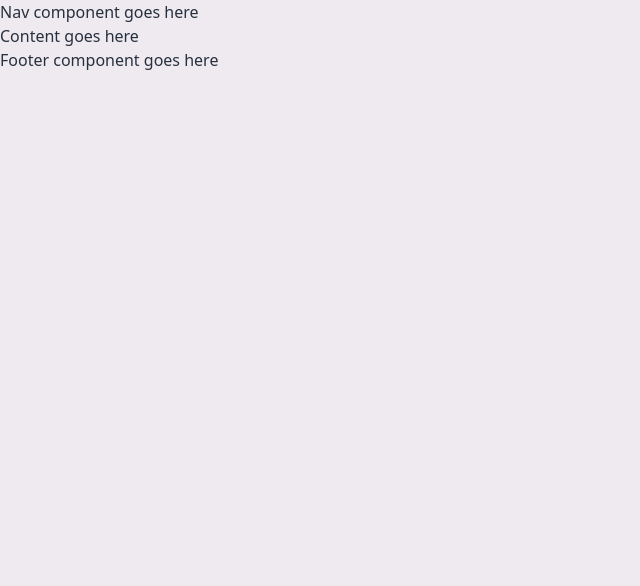
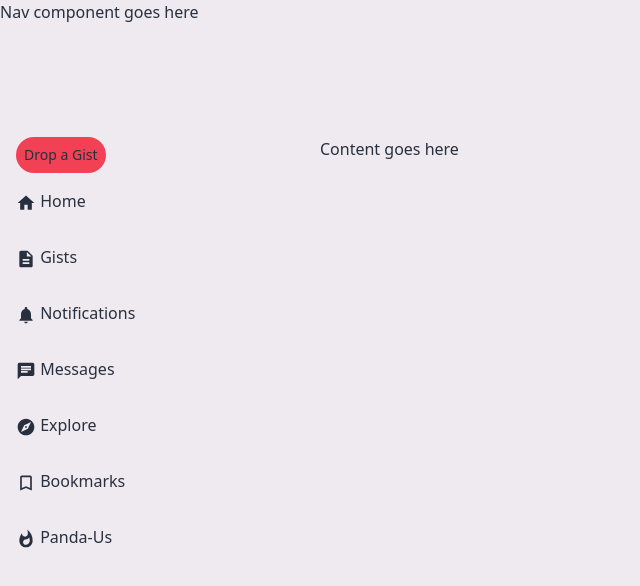
Before and after one commit to Alabs02/sitywatch-mirror, a Next.js app: page / in a window 1280 px wide. Shown: the top 586 px of the page, without its empty margins (0-640 px from the left). Built offline with nearby package versions, Linux system fonts and the light colour scheme.

Commit message:
test layout

```diff
--- a/package.json
+++ b/package.json
@@ -9,6 +9,9 @@
     "lint": "next lint"
   },
   "dependencies": {
+    "@emotion/react": "^11.11.4",
+    "@emotion/styled": "^11.11.5",
+    "@mui/icons-material": "^5.15.15",
     "animate.css": "^4.1.1",
     "axios": "^1.6.8",
     "clsx": "^2.1.0",
--- a/src/layouts/app/Footer.tsx
+++ /dev/null
@@ -1,15 +0,0 @@
-import React, { Fragment, FC } from "react"
-import clsx from "clsx"
-
-// TYPES
-import { TFooterprops } from "@/types"
-
-const Footer: FC<TFooterprops> = ({ children, className }) => {
-  return (
-    <Fragment>
-      <footer className={clsx("", className)}>{children}</footer>
-    </Fragment>
-  )
-}
-
-export default Footer;
--- a/src/layouts/app/Header.tsx
+++ b/src/layouts/app/Header.tsx
@@ -7,8 +7,8 @@ import { THeaderprops } from "@/types"
 
 const Header: FC<THeaderprops> = ({ children, className }) => {
   return (
-    <Fragment>
-      <header className={clsx("", className)}>{children}</header>
+    <Fragment >
+      <header className={clsx("h-[137px]", className)}>{children}</header>
     </Fragment>
   )
 }
--- /dev/null
+++ b/src/layouts/app/SidePane.css
@@ -0,0 +1,45 @@
+.sideNav {
+  position: fixed;
+  top: 0;
+  left: 0;
+  width: 200px;
+  height: 100vh;
+  background-color: #f5f5f5;
+  transition: transform 0.3s ease-in-out;
+  transform: translateX(-100%);
+}
+
+.sideNav.open {
+  transform: translateX(0); /* Slide in when open */
+}
+
+.toggleBtn {
+  display: flex;
+  justify-content: center;
+  align-items: center;
+  padding: 1rem;
+  background-color: #eee;
+  border: none;
+  cursor: pointer;
+}
+
+.navList {
+  list-style: none;
+  padding: 0;
+  margin: 0;
+}
+
+.navItem {
+  padding: 1rem;
+  border-bottom: 1px solid #ddd;
+}
+
+.navLink {
+  text-decoration: none;
+  color: #333;
+  display: block;
+}
+
+.navLink:hover {
+  background-color: #eee;
+}
--- /dev/null
+++ b/src/layouts/app/SidePane.tsx
@@ -0,0 +1,69 @@
+import React, { useState } from "react"
+import Link from "next/link"
+
+// Assuming Material UI icons are imported elsewhere in your project
+import HomeIcon from "@mui/icons-material/Home"
+import GistsIcon from "@mui/icons-material/Description" // Using DescriptionIcon as an alternative
+import ExploreIcon from "@mui/icons-material/Explore"
+import NotificationsIcon from "@mui/icons-material/Notifications"
+import ChatIcon from "@mui/icons-material/Chat"
+import MenuOpenIcon from "@mui/icons-material/MenuOpen"
+import BookmarkBorderIcon from "@mui/icons-material/BookmarkBorder"
+import PandaHeadIcon from "@mui/icons-material/Whatshot"
+
+interface SidePaneProps {
+  children?: React.ReactNode
+  isOpen?: boolean
+  initialIsOpen?: boolean
+  className?: string
+}
+
+interface SideNavItem {
+  href: string
+  label: string
+  icon: React.ComponentType<any> // Type for Material UI icon component
+}
+
+const SidePane: React.FC<SidePaneProps> = ({
+  children,
+  isOpen = false,
+  initialIsOpen = false,
+  className,
+}) => {
+  const [internalIsOpen, setInternalIsOpen] = useState(initialIsOpen)
+
+  const toggleSideNav = () => setInternalIsOpen(!isOpen)
+
+  const navItems: SideNavItem[] = [
+    { href: "/", label: "Home", icon: HomeIcon },
+    { href: "/gists", label: "Gists", icon: GistsIcon },
+    { href: "/notifications", label: "Notifications", icon: NotificationsIcon },
+    { href: "/messages", label: "Messages", icon: ChatIcon },
+    { href: "/explore", label: "Explore", icon: ExploreIcon },
+    { href: "/bookmarks", label: "Bookmarks", icon: BookmarkBorderIcon },
+    { href: "/panda-us", label: "Panda-Us", icon: PandaHeadIcon },
+  ]
+
+  return (
+    <nav className={`w-[310px] px-2 sm:px-4 ${className} ${internalIsOpen ? "open" : ""}`}>
+      <button className="toggleBtn rounded-full bg-primary-500 text-sm p-2" onClick={toggleSideNav}>
+        Drop a Gist
+      </button>
+      <ul className="navList">
+        {navItems.map((item) => (
+          <li key={item.label} className="navItem py-4">
+            <Link href={item.href} legacyBehavior>
+              <a className="navLink">
+                <item.icon fontSize="small" />{" "}
+                {item.label}
+              </a>
+            </Link>
+          </li>
+        ))}
+      </ul>
+      {children}
+    </nav>
+  )
+}
+
+export default SidePane
--- a/src/layouts/app/index.ts
+++ b/src/layouts/app/index.ts
@@ -1,11 +1,12 @@
 import Main from "./Main";
 import Header from "./Header"
-import Footer from "./Footer"
+import SidePane from "./SidePane"
+
 
 const AppLayout = {
   Main,
   Header,
-  Footer
+  SidePane
 };
 
 export default AppLayout;
--- a/src/pages/index.tsx
+++ b/src/pages/index.tsx
@@ -6,17 +6,25 @@ import { AppLayout } from "@/layouts";
 export default function Home() {
   return (
     <div className="min-h-screen text-tertiary bg-neutral">
-      <AppLayout.Header>
-        <nav>Nav component goes here</nav>
-      </AppLayout.Header>
-
-      <AppLayout.Main>
-        <div>Content goes here</div>
-      </AppLayout.Main>
-
-      <AppLayout.Footer>
-        <div>Footer component goes here</div>
-      </AppLayout.Footer>
+      <div className="grid grid-cols-12">
+        {" "}
+        {/* Define a 12-column grid */}
+        <AppLayout.Header className="col-span-full">
+          {" "}
+          {/* Header spans all columns */}
+          <nav>Nav component goes here</nav>
+        </AppLayout.Header>
+        <AppLayout.SidePane className="col-span-3">
+          {" "}
+          {/* SidePane takes 3 columns */}
+          {/* SidePane content goes here */}
+        </AppLayout.SidePane>
+        <AppLayout.Main className="col-span-9">
+          {" "}
+          {/* Main content takes 9 columns */}
+          <div>Content goes here</div>
+        </AppLayout.Main>
+      </div>
     </div>
   )
 }
```
Also changed, not shown: src/layouts/app/SidePane.txt (added), 1 other file (tests, documents, lock files or other folders).
